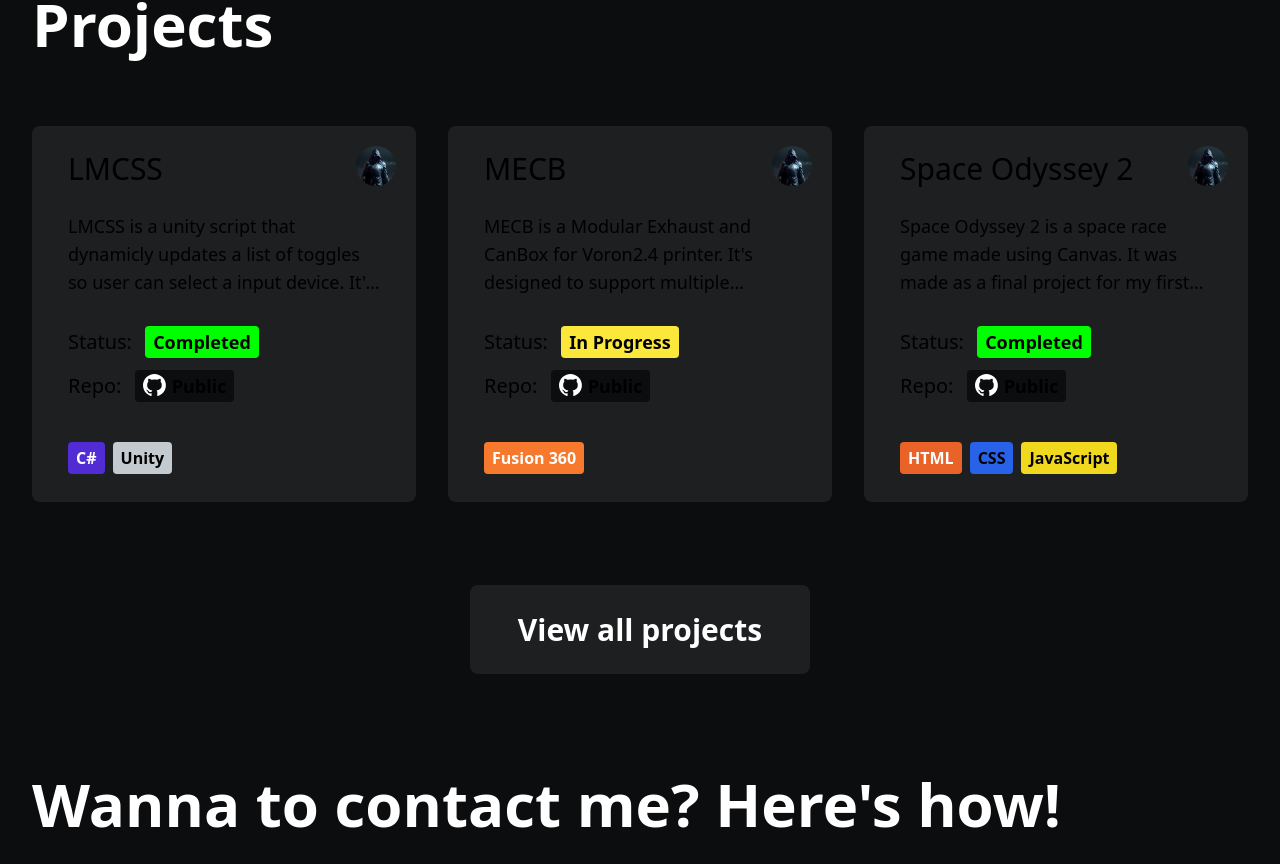
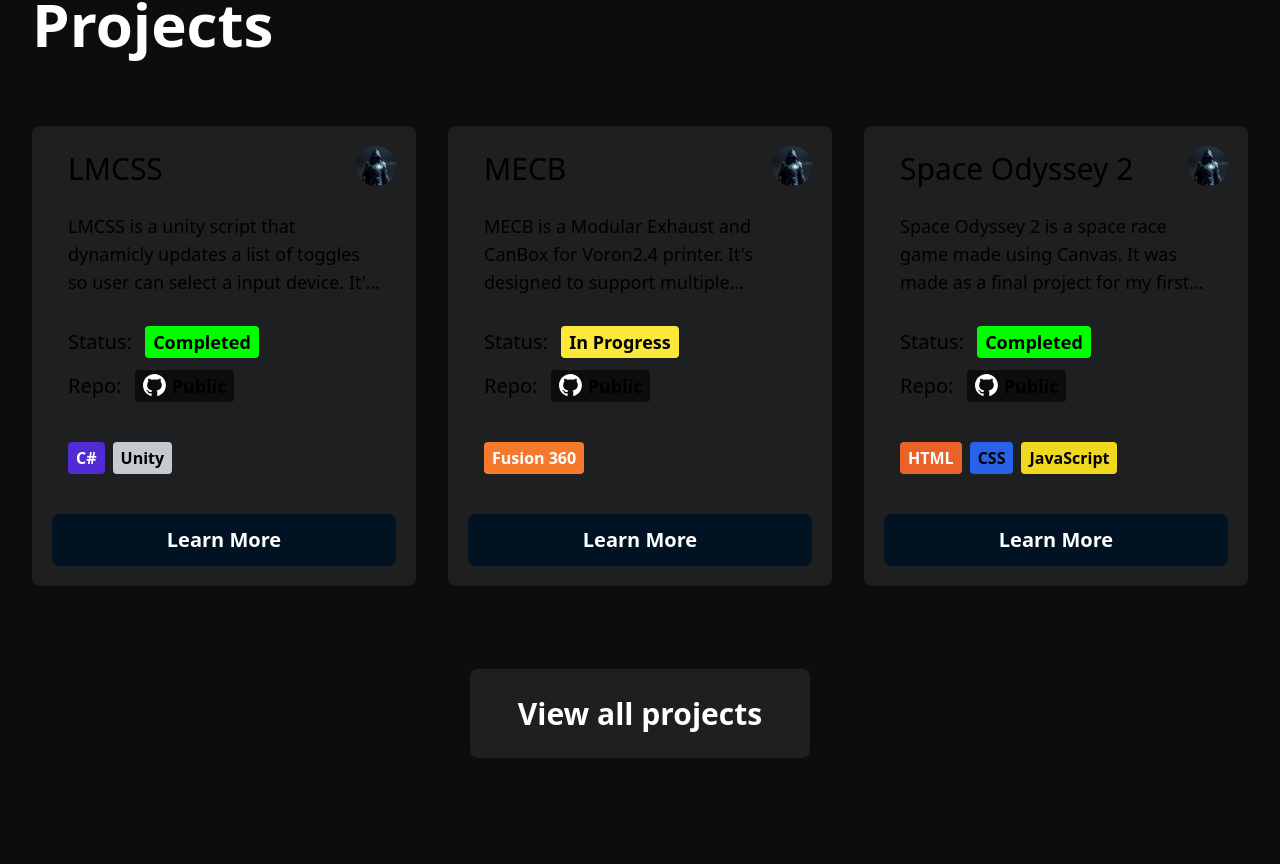
Before and after one commit to BlackShadeOSS/blackshade-website, a Next.js app: page / in a window 1280 px wide. Shown: the part 1078-1942 px from the top of the page. Built offline with nearby package versions, Linux system fonts and the light colour scheme.

Commit message:
From bottom of my heart I hate any form of css

```diff
--- a/app/components/card.tsx
+++ b/app/components/card.tsx
@@ -41,7 +41,6 @@ export default function Card({
             whileHover={{ scale: [null, 1.015] }}
             transition={{ duration: 0.4 }}
         >
-            <Link href={link}>
             <div className="h-auto w-full bg-ashgrey rounded-lg p-5">
                 <div className="flex justify-between items-center">
                     <h3 className="text-left text-2xl lg:text-3xl px-4 h-fit">
@@ -63,8 +62,18 @@ export default function Card({
                     <Repo repo={repo} />
                 </div>
                 <Languages languages={languages} />
+                <motion.div
+                    whileHover={{ scale: 1.025 }}
+                    transition={{ duration: 0.25 }}
+                    className="flex justify-center hover:cursor-pointer text-white hover:text-sky-400 duration-500 h-fit mt-8 w-full"
+                >
+                    <Link href={link} className="w-full">
+                        <span className="bg-deepnavyblue px-6 py-3 rounded-lg text-center text-lg lg:text-xl font-semibold w-full block">
+                            Learn More
+                        </span>
+                    </Link>
+                </motion.div>
             </div>
-            </Link>
         </motion.div>
     );
 }
--- a/app/components/languagesUsed.tsx
+++ b/app/components/languagesUsed.tsx
@@ -73,7 +73,7 @@ const languageClassSpan = {
 
 export default function Languages({ languages, size = "sm" }: LanguagesProps) {
     return (
-        <div className="flex flex-col text-center lg:flex-row gap-2 px-4 py-2 overflow-x-hidden h-fit">
+        <div className="flex flex-col text-center lg:flex-row gap-2 px-4 py-2 overflow-x-hidden h-fit ">
             {languages &&
                 languages.map((lang) => (
                     <div
```
Lines whose indentation alone changed are shown as unchanged.
